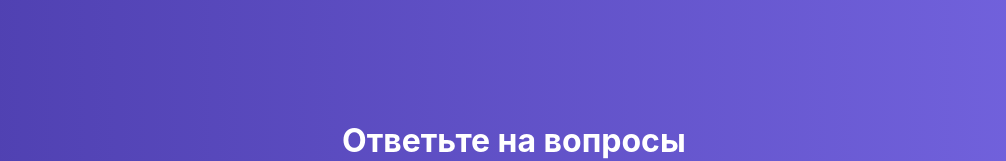
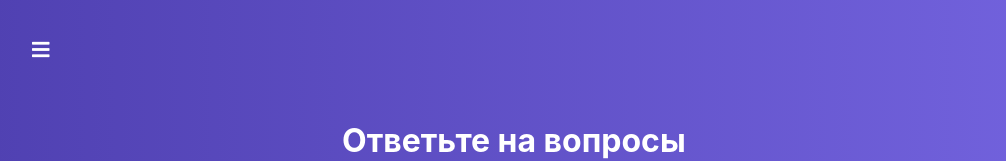
Before and after one commit to kulichkov21/react-practice, a React app: page / in a window 1280 px wide. Shown: the top 161 px of the page, without its empty margins (8-1014 px from the left). Built offline with nearby package versions, Linux system fonts and the light colour scheme.

Commit message:
menu toggle component

```diff
--- a/src/components/FinishedQuiz/FinishedQuiz.tsx
+++ b/src/components/FinishedQuiz/FinishedQuiz.tsx
@@ -17,7 +17,7 @@ const FinishedQuiz = (props: any) => {
         'fa-times' : 'fa-check', props.results[quizItem.id]];
         return (
             <li key={index}>
-                <strong>{index + 1 }</strong> &nbsp
+                <strong>{index + 1 }</strong> &nbsp;
                 {quizItem.question}
                 <i className={classes.join(' ')}></i>
             </li>
--- /dev/null
+++ b/src/components/Navigation/MenuToggle/MenuToggle.css
@@ -0,0 +1,18 @@
+.MenuToggle {
+    position: fixed;
+    top: 40px;
+    left: 40px;
+    font-size: 20px;
+    cursor: pointer;
+    color: #fff;
+    transition: opacity, left .22s ease-in;
+    z-index: 100;
+}
+
+.MenuToggle:hover {
+    opacity: .7;
+}
+
+.MenuToggle.open {
+    left: 320px;
+}
--- /dev/null
+++ b/src/components/Navigation/MenuToggle/MenuToggle.tsx
@@ -0,0 +1,13 @@
+import React from "react";
+import './MenuToggle.css';
+
+ const MenuToggle = (props: any) => {
+     const cls: string[] = ['MenuToggle', 'fa',
+         props.isOpen ? 'fa-times open' : 'fa-bars'];
+     return (
+         <i className={cls.join(' ')}
+         onClick={props.onToggle}></i>
+     )
+ }
+
+ export default MenuToggle
--- a/src/hoc/Layout/Layout.tsx
+++ b/src/hoc/Layout/Layout.tsx
@@ -1,11 +1,23 @@
 import React, {Component} from "react";
 import './Layout.css';
+import MenuToggle from "../../components/Navigation/MenuToggle/MenuToggle";
 
 class Layout extends Component<any, any> {
+
+    state: any = {
+        menu: false
+    }
+
+    toggleMenuHandler = () => {
+        this.setState({
+            menu: !this.state.menu
+        })
+    }
     render() {
         return (
             <div className='Layout'>
 
+<MenuToggle onToggle={this.toggleMenuHandler} isOpen={this.state.menu}></MenuToggle>
 
                 <main>
                     {this.props.children}
```
